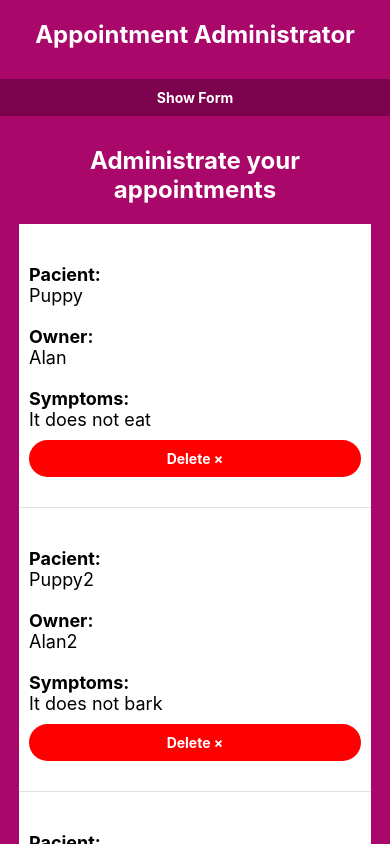
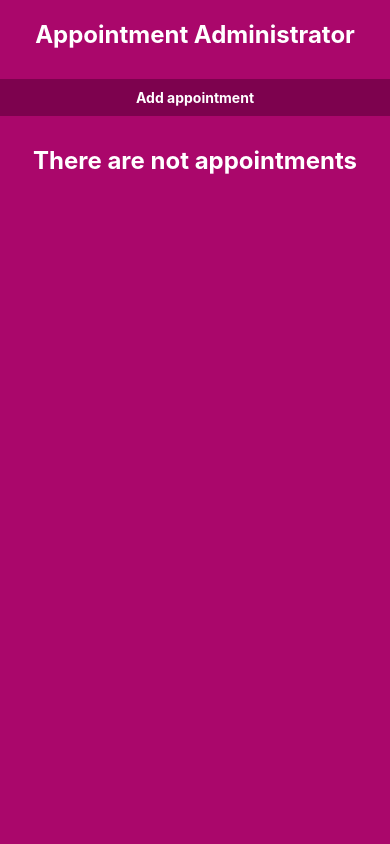
Before and after one commit to alanmaranto/appointment-mobile, a React Native app: screen / in a window 390 px wide. Built offline with nearby package versions, Linux system fonts and the light colour scheme.

Commit message:
fix(app): on iphone it blocks the scroll when keyboard appears

```diff
--- a/App.js
+++ b/App.js
@@ -6,17 +6,14 @@ import {
   FlatList,
   TouchableHighlight,
   Platform,
+  TouchableWithoutFeedback,
+  Keyboard,
 } from 'react-native';
 import Appointment from './src/components/Appointment';
 import Form from './src/components/Form';
 
 const App = () => {
-  const data = [
-    {id: '1', pacient: 'Puppy', owner: 'Alan', symptoms: 'It does not eat'},
-    {id: '2', pacient: 'Puppy2', owner: 'Alan2', symptoms: 'It does not bark'},
-    {id: '3', pacient: 'Puppy2', owner: 'Alan2', symptoms: 'It does not bark'},
-    {id: '4', pacient: 'Puppy2', owner: 'Alan2', symptoms: 'It does not bark'},
-  ];
+  const data = [];
   const [isFormVisible, setIsFormVisible] = useState(false);
   const [appointments, setAppointments] = useState(data);
 
@@ -31,14 +28,21 @@ const App = () => {
     setIsFormVisible(!isFormVisible);
   };
 
+  const closeKeyboard = () => {
+    Keyboard.dismiss();
+  };
+
   return (
+    <TouchableWithoutFeedback onPress={() => closeKeyboard()}>
       <View style={styles.container}>
         <Text style={styles.title}>Appointment Administrator</Text>
         <View>
           <TouchableHighlight
             onPress={() => showForm()}
             style={styles.btnShowForm}>
-          <Text style={styles.textShowForm}>Show Form</Text>
+            <Text style={styles.textShowForm}>
+              {isFormVisible ? 'Cancel add appointment' : 'Add appointment'}
+            </Text>
           </TouchableHighlight>
         </View>
 
@@ -71,6 +75,7 @@ const App = () => {
           )}
         </View>
       </View>
+    </TouchableWithoutFeedback>
   );
 };
 
```
Lines whose indentation alone changed are shown as unchanged.
